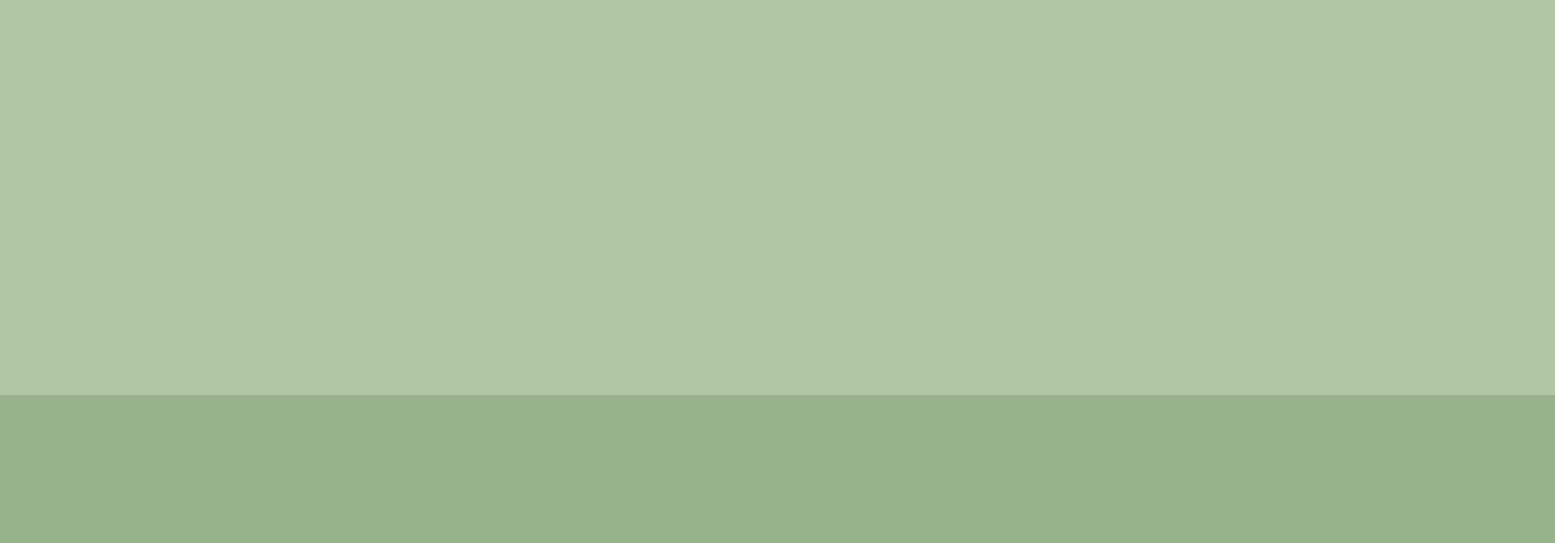
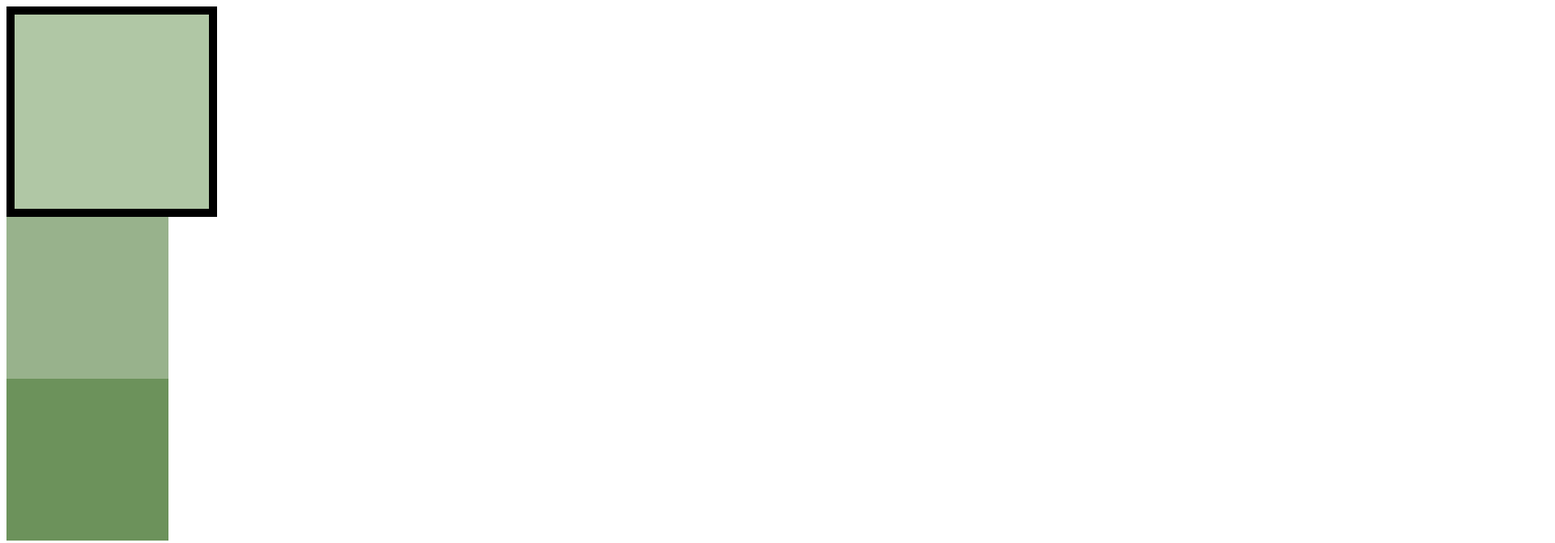
Before and after one commit to AdamKinyua/intermediate_css, a plain HTML site: page index.html in a window 1280 px wide. Shown: the top 671 px of the page at 81% size, 1920 px wide, since content can reach past the window. Drawn offline with Linux system fonts and the light colour scheme.

Commit message:
uccessiveky worked on the top-container assn

```diff
--- a/css/styles.css
+++ b/css/styles.css
@@ -1,22 +1,27 @@
 .top-container {
   background-color: #B0C7A5;
-  height: 500px;
-  width: 2000px;
-  margin-top: -20px;
-  margin-left: -20px;
+  height: 200px;
+  width: 200px;
+  padding: 20px;
+  border-style: solid;
+  border-width: 10px;
+  border-color: black;
+
+
 }
 
 .middle-container {
   background-color: #98B28C;
-  height: 500px;
-  width: 2000px;
-  margin-left: -20px;
+  height: 200px;
+  width: 200px;
+  border: 20px;
+  margin: 0px;
+
 }
 
 .bottom-container {
   background-color: #6C925B;
-  height: 500px;
-  width: 2000px;
-  margin-left: -20px;
-  margin-bottom: -20px;
+  height: 200px;
+  width: 200px;
+  border: 20px;
 }
```
